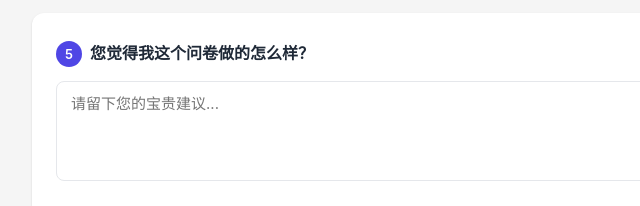
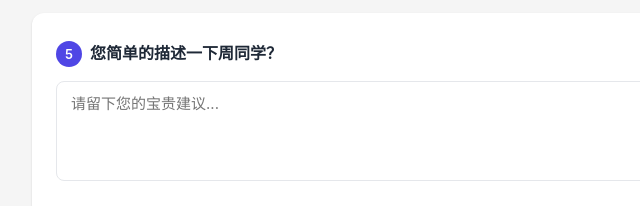
Before and after one commit to jiashuo0620-png/survey-page, a plain HTML site: page index.html in a window 1280 px wide. Shown: the part 1005-1211 px from the top of the page, 264-904 px from the left. Drawn offline with nearby package versions, Linux system fonts and the light colour scheme.

Commit message:
更新问卷

```diff
--- a/index.html
+++ b/index.html
@@ -241,7 +241,7 @@ const SURVEY_CONFIG = {
     {
       id: "improvement",
       type: "textarea",
-      title: "您觉得我这个问卷做的怎么样？",
+      title: "您简单的描述一下周同学？",
       placeholder: "请留下您的宝贵建议...",
       required: false
     }
```
